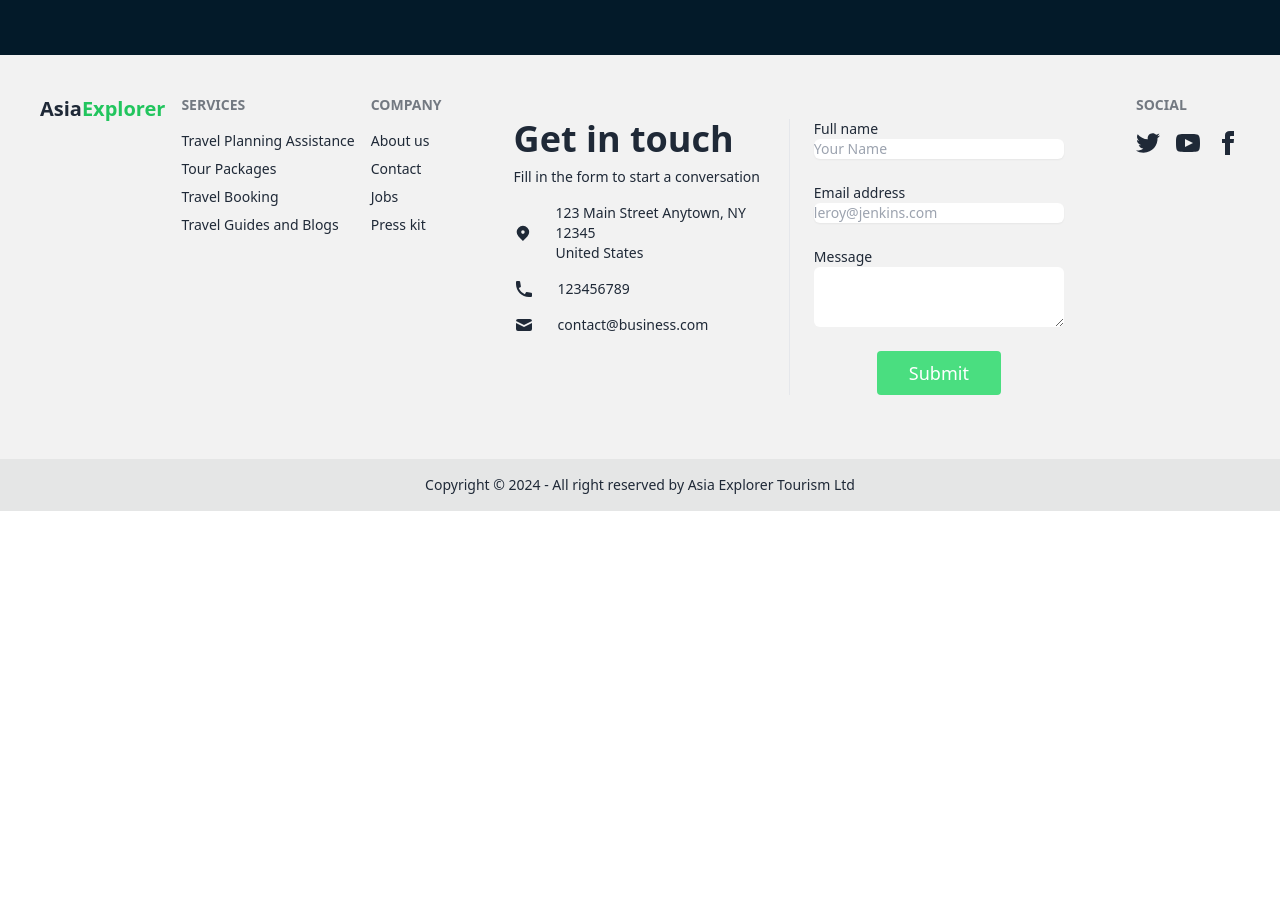
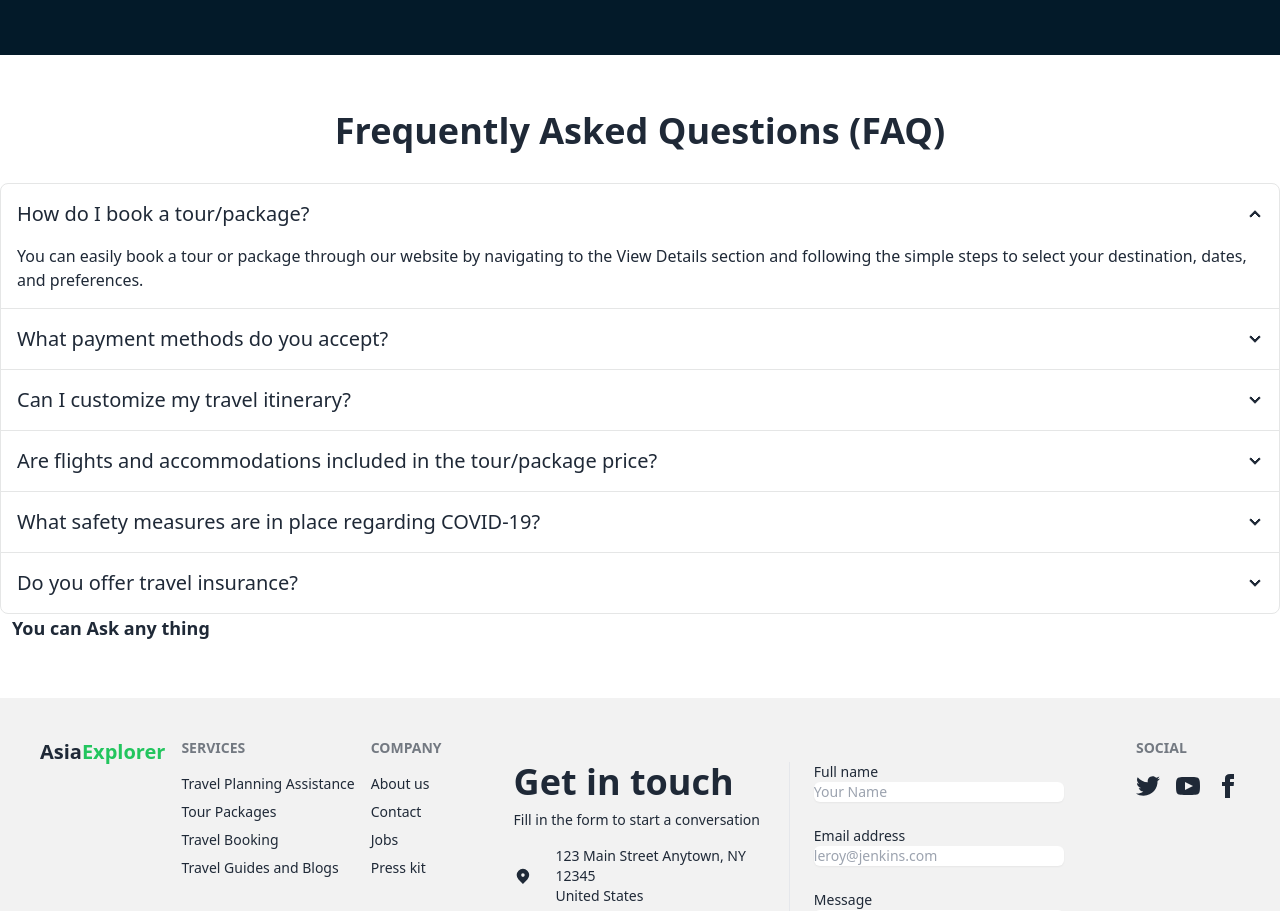
Before and after one commit to AmirHossain58/Asia-Explorer-client, a React (Vite) app: page / in a window 1280 px wide. Shown: the part 2747-3658 px from the top of the page. Before the commit the page ends 3258 px from the top, so only its background shows below. Built offline with nearby package versions, Linux system fonts and the light colour scheme; no server answers.

Commit message:
Extra Section FAQ section  added

```diff
--- a/src/Home/CountriesSpot.jsx
+++ b/src/Home/CountriesSpot.jsx
@@ -17,7 +17,7 @@ const CountriesSpot = ({spot}) => {
     return (
         <div>
            <Link to={`/specificCountrySpot/${country_Name}`}>
-           <Card className="w-full max-w-[26rem] shadow-lg min-h-[550px]">
+           <Card className="w-full max-w-[26rem] shadow-lg min-h-[630px]">
       <CardHeader floated={false} color="blue-gray">
         <img
         className='min-h-[330px]'
@@ -70,6 +70,9 @@ const CountriesSpot = ({spot}) => {
         </Typography>
 
       </CardBody>
+      <CardFooter className="pt-3">
+      <button className="btn w-full font-bold bg-green-400 text-white">View specifics Countries Spot</button>
+      </CardFooter>
              </Card>
            </Link>
         </div>
--- /dev/null
+++ b/src/Home/Faq.jsx
@@ -0,0 +1,77 @@
+import React from 'react';
+
+const Faq = () => {
+    return (
+        <div className='my-14'>
+            <div>
+                <h3 className="text-4xl font-bold text-center my-8">Frequently Asked Questions (FAQ)</h3>
+            </div>
+            <div className="join join-vertical w-full">
+  <div className="collapse collapse-arrow join-item border border-base-300">
+    <input type="radio" name="my-accordion-4" defaultChecked />
+    <div className="collapse-title text-xl font-medium">
+    How do I book a tour/package?
+    </div>
+    <div className="collapse-content">
+      <p>You can easily book a tour or package through our website by navigating to the View Details section and following the simple steps to select your destination, dates, and preferences.</p>
+    </div>
+  </div>
+  <div className="collapse collapse-arrow join-item border border-base-300">
+    <input type="radio" name="my-accordion-4" />
+    <div className="collapse-title text-xl font-medium">
+    What payment methods do you accept?    </div>
+    <div className="collapse-content">
+      <p>We accept various payment methods, including credit/debit cards, PayPal, and bank transfers. You can choose the option that suits you best during the checkout process.
+</p>
+    </div>
+  </div>
+  <div className="collapse collapse-arrow join-item border border-base-300">
+    <input type="radio" name="my-accordion-4" />
+    <div className="collapse-title text-xl font-medium">
+    Can I customize my travel itinerary?
+    </div>
+    <div className="collapse-content">
+      <p>Yes, we offer customizable travel itineraries to suit your preferences. Simply contact our customer support team, and we will work with you to create a personalized itinerary tailored to your needs.
+</p>
+    </div>
+  </div>
+  <div className="collapse collapse-arrow join-item border border-base-300">
+    <input type="radio" name="my-accordion-4" />
+    <div className="collapse-title text-xl font-medium">
+    Are flights and accommodations included in the tour/package price?
+    </div>
+    <div className="collapse-content">
+      <p>The inclusion of flights and accommodations varies depending on the tour/package you select. Please refer to the tour/package details for information on what is included in the price.
+
+</p>
+    </div>
+  </div>
+  <div className="collapse collapse-arrow join-item border border-base-300">
+    <input type="radio" name="my-accordion-4" />
+    <div className="collapse-title text-xl font-medium">
+    What safety measures are in place regarding COVID-19?
+    </div>
+    <div className="collapse-content">
+      <p>We prioritize the safety and well-being of our customers and adhere to all local health guidelines and regulations. Our tours and services are conducted with enhanced safety protocols to ensure a safe and enjoyable experience for all travelers.
+
+</p>
+    </div>
+  </div>
+  <div className="collapse collapse-arrow join-item border border-base-300">
+    <input type="radio" name="my-accordion-4" />
+    <div className="collapse-title text-xl font-medium">
+    Do you offer travel insurance?
+    </div>
+    <div className="collapse-content">
+      <p>While we do not provide travel insurance directly, we highly recommend purchasing travel insurance to protect yourself against unforeseen circumstances such as trip cancellations, medical emergencies, or lost luggage.
+
+</p>
+    </div>
+  </div>
+</div>
+<p className='text-lg ml-3 font-bold'>You can Ask any thing</p>
+        </div>
+    );
+};
+
+export default Faq;
--- a/src/Home/Home.jsx
+++ b/src/Home/Home.jsx
@@ -10,6 +10,7 @@ import TouristsSpots from "./TouristsSpots";
 import Services from "./Services";
 import Blog from "./Blog";
 import Countries from "./Countries";
+import Faq from "./Faq";
 const Home = () => {
   const {loading}=useContext(AuthContext)
   if(loading){
@@ -37,6 +38,7 @@ const Home = () => {
         <Countries></Countries>
         <Services></Services>
         <Blog></Blog>
+        <Faq></Faq>
       </div>
       <Footer></Footer>
     </div>
--- a/src/Home/Spots.jsx
+++ b/src/Home/Spots.jsx
@@ -23,7 +23,7 @@ const Spots = ({spot}) => {
         photo,_id}=spot
     return (
         <div>
-            <Card className="w-full max-w-[26rem] shadow-lg min-h-[580px]">
+            <Card className="w-full max-w-[26rem] shadow-lg min-h-[630px]">
       <CardHeader floated={false} color="blue-gray">
         <img
         className='min-h-[330px]'
@@ -74,10 +74,14 @@ const Spots = ({spot}) => {
             5.0
           </Typography>
         </div>
-        <Typography className='mb-3' variant='h5' color="gray">
-
-        Seasonality: {seasonality}
-        </Typography>
+       <div className='flex justify-between'>
+       <Typography className='mb-3' variant='h5' color="gray">
+          Seasonality: <br /> {seasonality}
+          </Typography>
+       <Typography className='mb-3' variant='h5' color="gray">
+       Average Cost: <br />{average_cost}
+          </Typography>
+       </div>
         <Typography color="gray">
           {short_description}
         </Typography>
```
